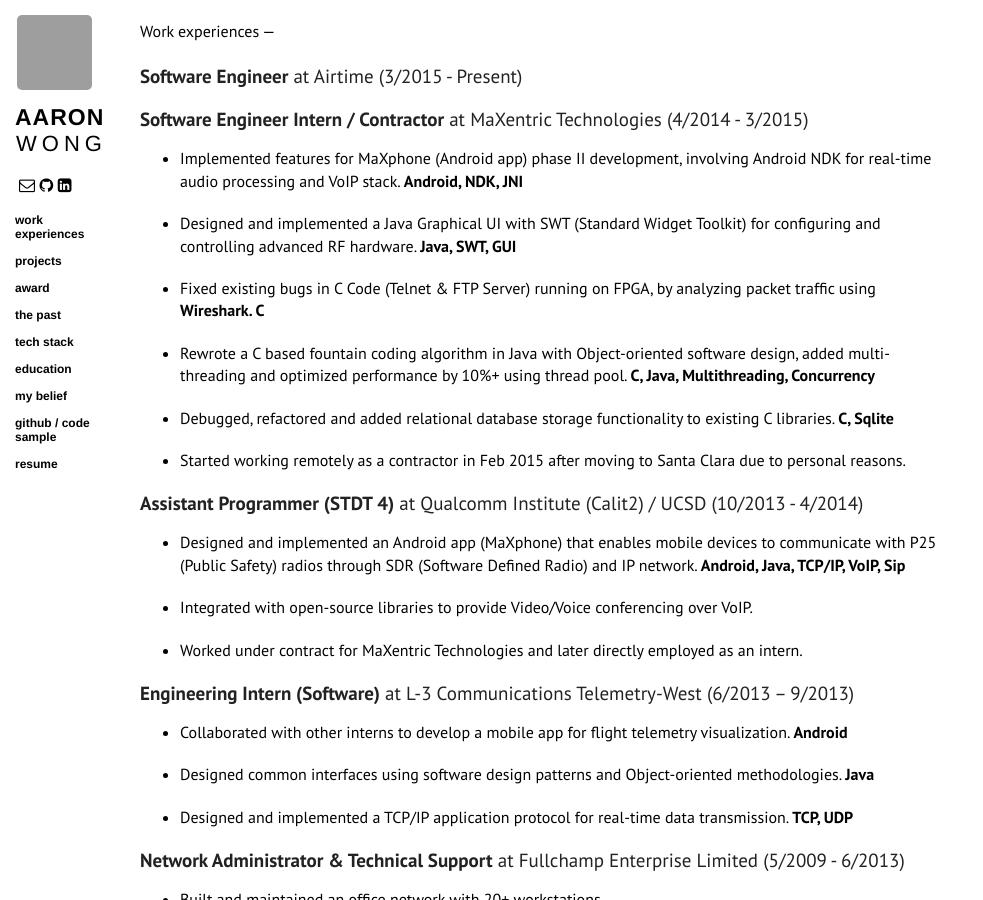
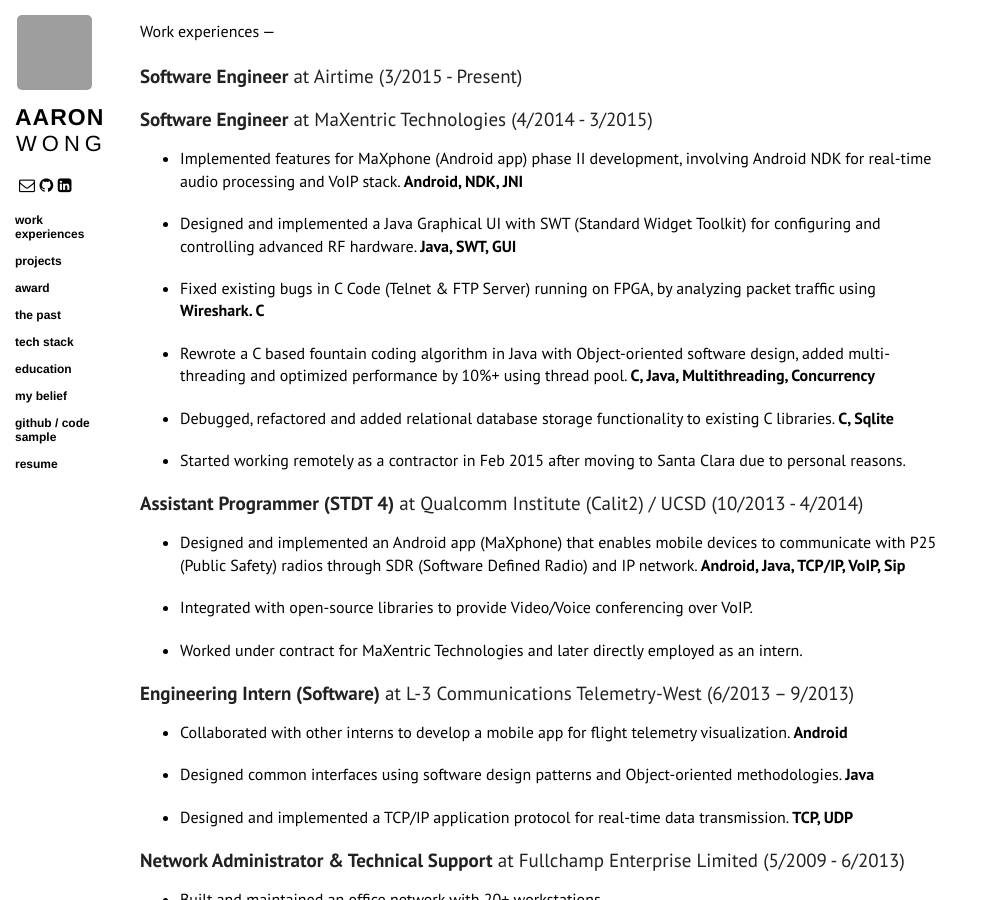
Before and after one commit to aaron112/aaron112.github.io, a Jekyll site: the page built from index.md, in a window 1280 px wide and 900 px high. Shown: the whole window, without its empty margins (0-983 px from the left). Built offline with Jekyll 4.4.1, drawn with Linux system fonts in a browser that asks for light colours; nearby versions of some CDN libraries; Markdown is read by kramdown in place of the engine named in the settings; grey boxes are pictures that could not be loaded.

Commit message:
Updated index.md

```diff
--- a/index.md
+++ b/index.md
@@ -9,7 +9,7 @@ Work experiences
 ---
 ### **Software Engineer** at Airtime (3/2015 - Present)
 
-### **Software Engineer Intern / Contractor** at MaXentric Technologies (4/2014 - 3/2015)
+### **Software Engineer** at MaXentric Technologies (4/2014 - 3/2015)
 - Implemented features for MaXphone (Android app) phase II development, involving Android NDK for real-time audio processing and VoIP stack. **Android, NDK, JNI**
 - Designed and implemented a Java Graphical UI with SWT (Standard Widget Toolkit) for configuring and controlling advanced RF hardware.  **Java, SWT, GUI**
 - Fixed existing bugs in C Code (Telnet & FTP Server) running on FPGA, by analyzing packet traffic using **Wireshark. C**
```
